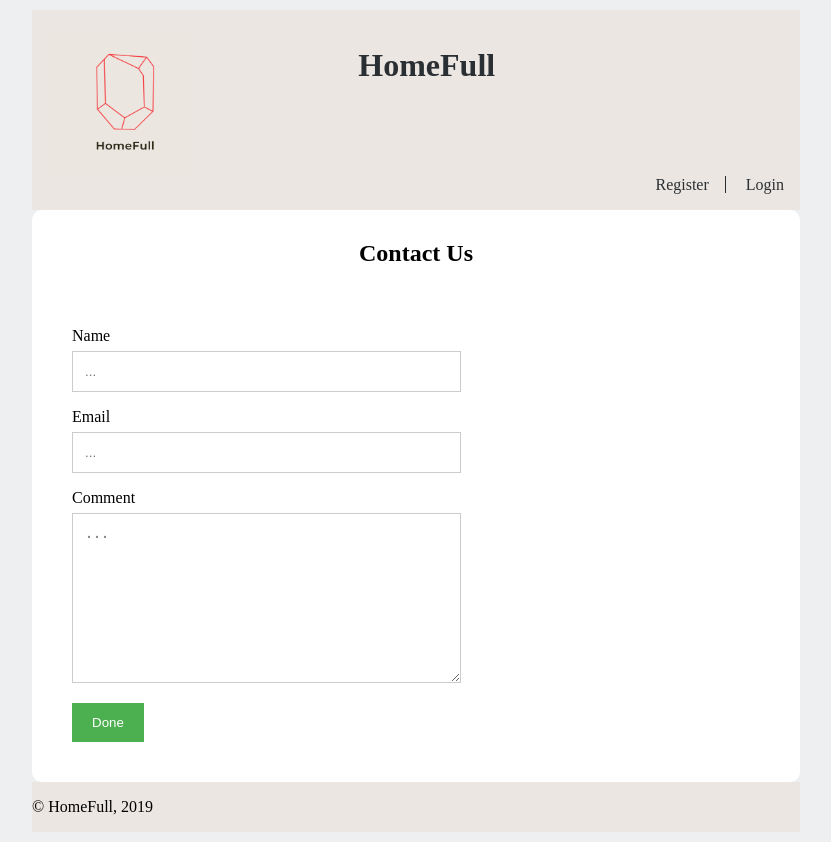
After one commit to BernardoCMoreira/LTW19-20, a PHP site: page /html/contacts.html in a window 1280 px wide. The commit adds this page. Shown: the whole page, without its empty margins (128-959 px from the left). Run offline with PHP 8.4, Linux system fonts and the light colour scheme.

Commit message:
contacts page added

```diff
--- /dev/null
+++ b/css/contacts.css
@@ -0,0 +1,36 @@
+* {
+    box-sizing: border-box;
+}
+
+/* Mesmo estilo para os dois*/
+input[type=text],
+textarea {
+    width: 100%;
+    padding: 12px;
+    border: 1px solid #ccc;
+    margin-top: 6px;
+    margin-bottom: 16px;
+    resize: vertical;
+}
+
+/*Se não tiver o type definido, todos os inputs ficam com estas propriedades*/
+input[type=submit] {
+    background-color: #4CAF50;
+    color: white;
+    padding: 12px 20px;
+    border: none;
+    cursor: pointer;
+}
+
+.container {
+    border-radius: 10px;
+    background-color: #FFFFFF;
+    padding: 10px;
+}
+
+.column {
+    float: left;
+    width: 60%;
+    margin-top: 10px;
+    padding: 30px;
+}
--- a/layout.css
+++ b/css/layout.css
@@ -5,7 +5,6 @@ body {
 
 nav>ul {
     display: flex;
-    width: 60px;
 }
 
 header {
@@ -36,12 +35,16 @@ body {
     grid-template-rows: auto auto auto auto;
 }
 
+#menu {
+    grid-row: 2;
+}
 
 #menu>ul>li {
-    width: 6em;
+    width: 100%;
     font-family: 'Georgia';
     font-weight: 700;
-    text-align: left;
+    text-align: center;
+
 }
 
 #searchBar>ul>li {
--- a/style.css
+++ b/css/style.css
@@ -37,6 +37,7 @@ body>header a {
     content: '';
     margin: 0 1em;
     border-right: 1px solid var(--main-color-dark);
+
 }
 
 
@@ -54,21 +55,24 @@ nav>ul {
 }
 
 nav>ul>li {
+
     font-family: 'Montserrat';
     font-weight: 500;
     text-align: center;
     background-color: #EDEFF0;
-    border-width: 2px 2px;
-    border-top-width: 2px;
+
     border-style: solid;
+    border: 2px solid var(--section-logocolor-1);
     border-color: var(--section-logocolor-1);
 
     padding: 1em;
 }
 
 nav>ul>li>a {
+
     color: black;
     text-decoration: none;
+
 }
 
 
--- /dev/null
+++ b/html/contacts.html
@@ -0,0 +1,50 @@
+<!DOCTYPE html>
+<html lang="en-US">
+
+<head>
+    <title>
+        Login
+    </title>
+    <meta charset="UTF-8">
+    <link href="../css/style.css" rel="stylesheet">
+    <link href="../css/layout.css" rel="stylesheet">
+    <link href="../css/contacts.css" rel="stylesheet">
+</head>
+
+<body>
+    <header>
+        <h1> <a href="../html/MainPage.html">HomeFull </a></h1>
+        <img src="../images/logo.png" alt="Logo " width="150" height="150" />
+
+        <div id="signup">
+            <a href="../html/register.html">Register</a>
+            <a href="../html/login.html">Login</a>
+        </div>
+    </header>
+    <br>
+    <div class="container">
+        <div style="text-align:center">
+            <h2>Contact Us</h2>
+
+        </div>
+        <div class="row">
+            <div class="column">
+
+                <label for="name">Name</label>
+                <input type="text" id="name" name="name" placeholder="...">
+                <label for="email">Email</label>
+                <input type="text" id="email" name="email" placeholder="...">
+
+                <label for="subject">Comment</label>
+                <textarea id="subject" name="subject" placeholder="..." style="height:170px"></textarea>
+                <input type="submit" value="Done">
+
+            </div>
+        </div>
+    </div>
+    <footer>
+        <p>&copy; HomeFull, 2019</p>
+    </footer>
+</body>
+
+</html>
```
Also changed, not shown: MainPage.html (deleted, +0 -51 lines), html/MainPage.html (added, +69 -0 lines), html/login.html (renamed from login.html, +6 -6 lines), html/register.html (renamed from register.html, +6 -6 lines).
